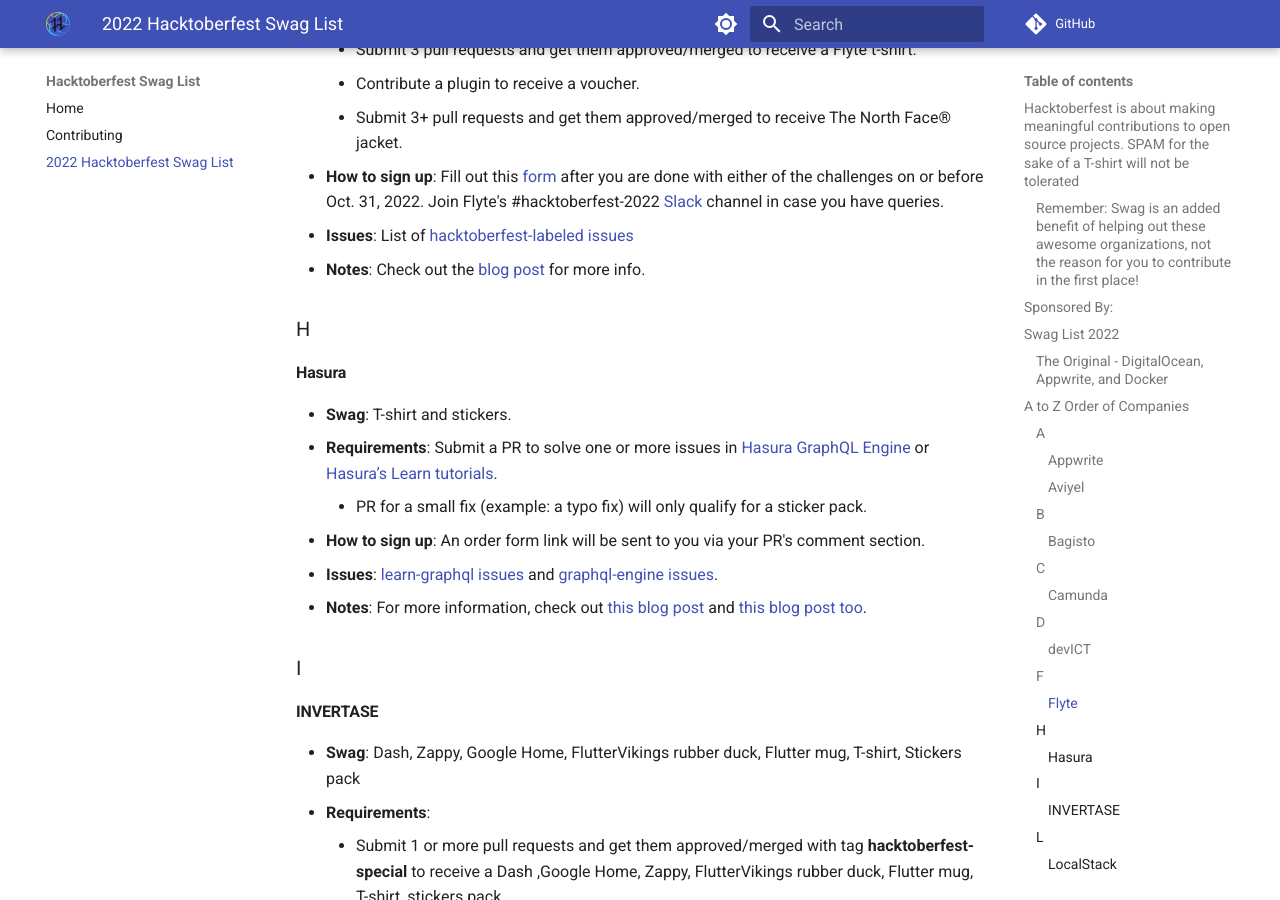
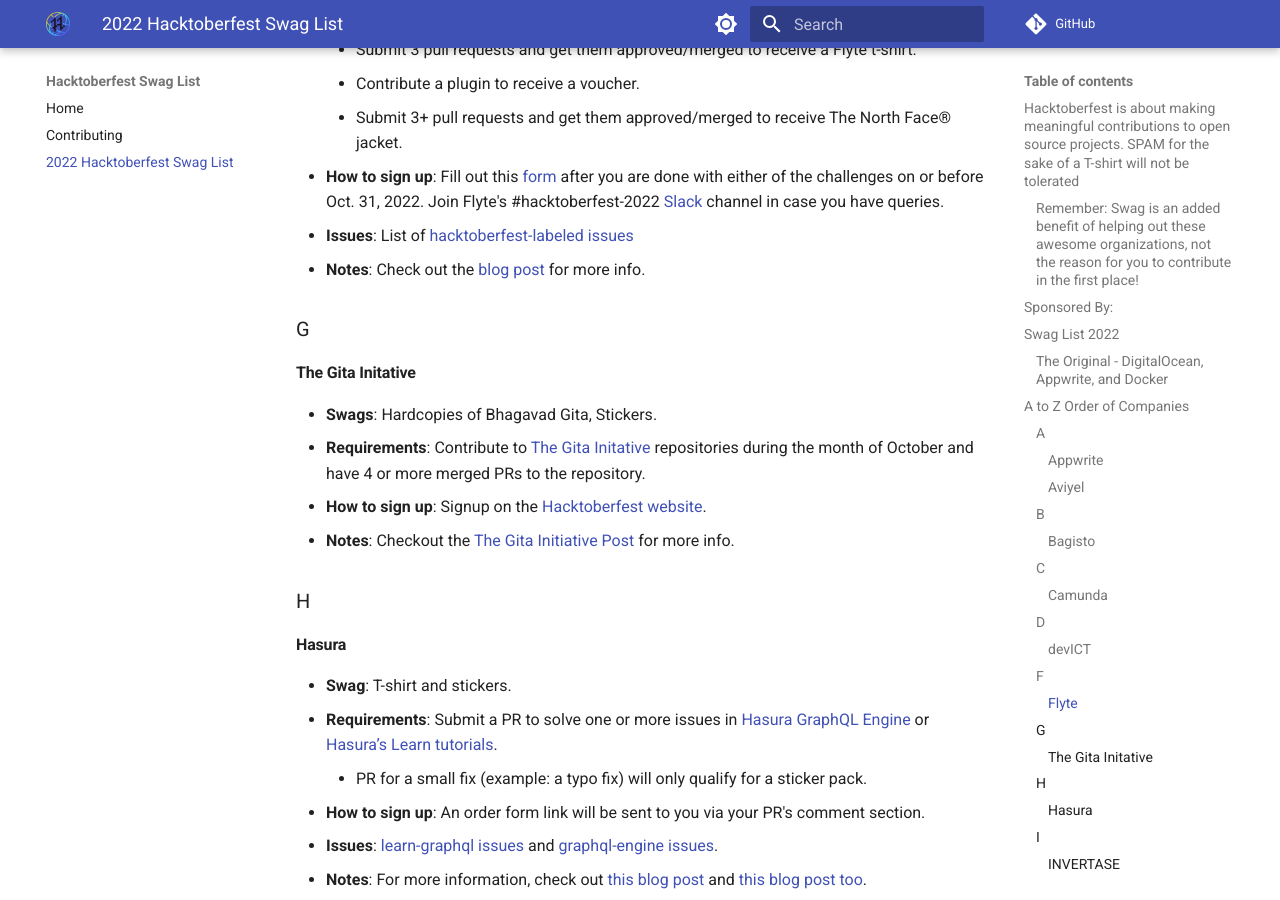
Before and after one commit to crweiner/hacktoberfest-swag-list, an MkDocs documentation site: the page built from docs/list.md, in a window 1280 px wide and 900 px high, scrolled down 3585 px. Built offline with MkDocs 1.6.1 and Material for MkDocs 9.7.7, drawn with Linux system fonts in a browser that asks for light colours; comment, search, counter and statistics services are not loaded.

Commit message:
Update list.md

```diff
--- a/docs/list.md
+++ b/docs/list.md
@@ -106,6 +106,15 @@
 - **How to sign up**: Fill out this [form](https://tally.so/r/nWO7qQ){:target="\_blank"} after you are done with either of the challenges on or before Oct. 31, 2022. Join Flyte's #hacktoberfest-2022 [Slack](https://slack.flyte.org/){:target="\_blank"} channel in case you have queries.
 - **Issues**: List of [hacktoberfest-labeled issues](https://github.com/flyteorg/flyte/issues/2917){:target="\_blank"}
 - **Notes**: Check out the [blog post](https://blog.flyte.org/meet-flyte-and-unionml-at-hacktoberfest-2022){:target="\_blank"} for more info.
+
+### G
+
+#### **The Gita Initative**
+
+- **Swags**: Hardcopies of Bhagavad Gita, Stickers.
+- **Requirements**: Contribute to [The Gita Initative](https://github.com/gita){:target="\_blank"} repositories during the month of October and have 4 or more merged PRs to the repository.
+- **How to sign up**: Signup on the [Hacktoberfest website](https://hacktoberfest.com/){:target="\_blank"}.
+- **Notes**: Checkout the [The Gita Initiative Post](https://www.linkedin.com/posts/vedvyas_github-gitagita-bhagavad-gita-in-json-activity-6982314384161140736-o370/){:target="\_blank"} for more info.
 
 ### H
 
```
